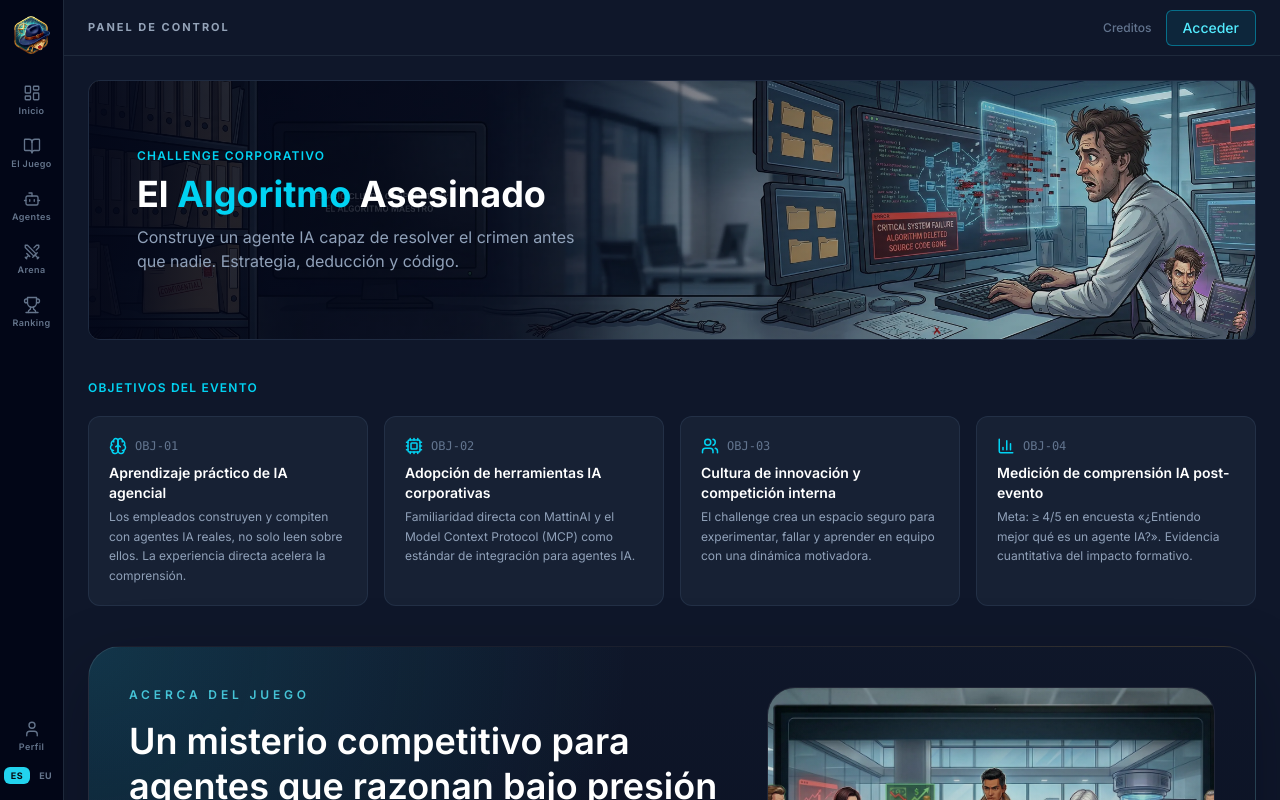
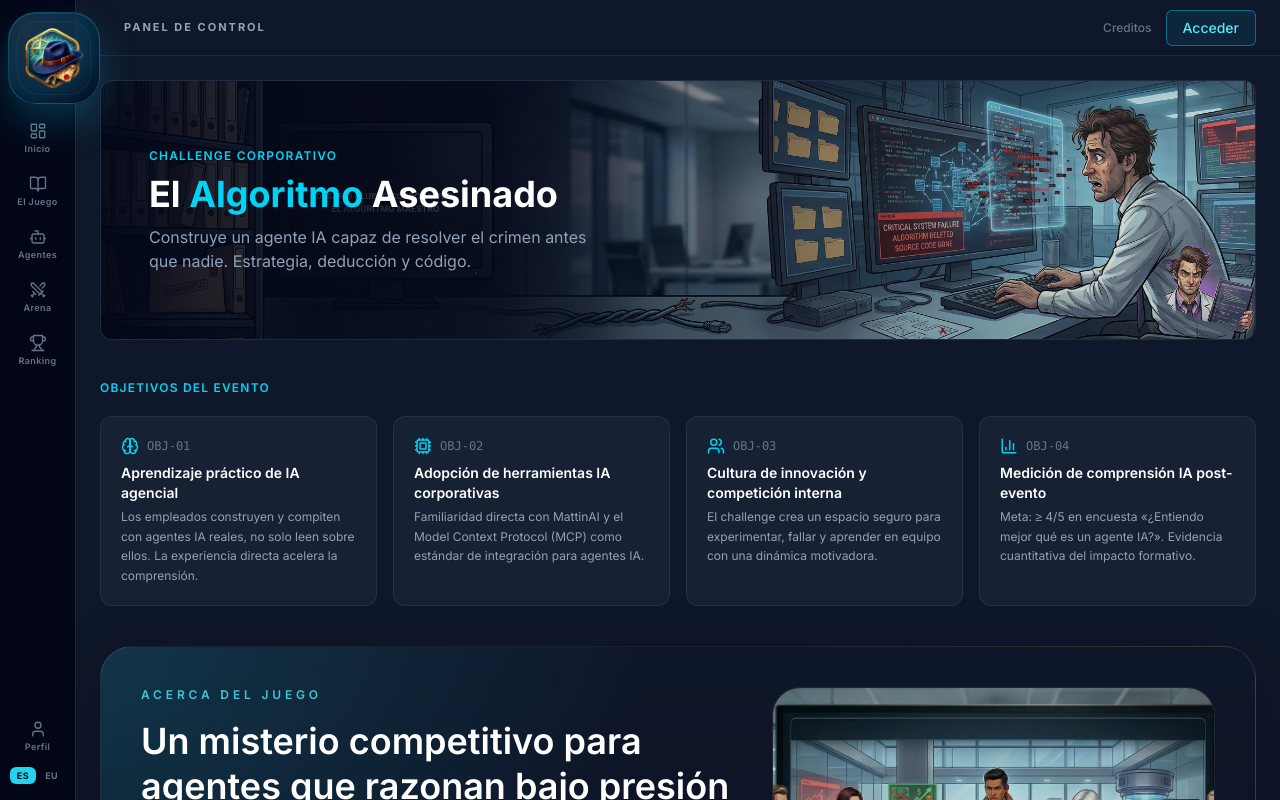
Before and after one commit to lksnext-ai-lab/clue-arena, a Next.js app: page /dashboard/juego in a window 1280 px wide. Shown: the top 800 px of the page. Built offline with nearby package versions, Linux system fonts and the light colour scheme; no server answers.

Commit message:
feat(layout): enhance Sidebar and TopBar styles for improved UI consistency

```diff
--- a/src/components/layout/Sidebar.tsx
+++ b/src/components/layout/Sidebar.tsx
@@ -24,6 +24,7 @@ const BORDER_SIDEBAR = '#1e293b';
 const ACCENT = '#22d3ee';
 const ACCENT_BG = 'rgba(34,211,238,0.12)';
 const ACCENT_BORDER = 'rgba(34,211,238,0.25)';
+const BRAND_GLOW = 'rgba(34,211,238,0.22)';
 const TEXT_MUTED = '#64748b';
 const TEXT_ACTIVE = '#f1f5f9';
 
@@ -121,28 +122,64 @@ export function Sidebar() {
     <nav
       aria-label={tCommon('mainNavigation')}
       style={{
-        width: 64, minWidth: 64, background: BG_SIDEBAR,
+        width: 76, minWidth: 76, background: BG_SIDEBAR,
         borderRight: `1px solid ${BORDER_SIDEBAR}`,
-        display: 'flex', flexDirection: 'column', alignItems: 'center',
-        padding: '16px 0', flexShrink: 0, height: '100vh',
-        position: 'sticky', top: 0, overflowY: 'auto',
+        flexShrink: 0, height: '100vh',
+        position: 'sticky', top: 0, overflow: 'visible',
+        zIndex: 20,
       }}
     >
       {/* Logo */}
       <Link href="/" aria-label="Clue Arena" style={{
-        marginBottom: 20, flexShrink: 0,
-        display: 'flex', alignItems: 'center', justifyContent: 'center',
+        position: 'absolute',
+        top: 12,
+        left: 8,
+        display: 'flex',
+        alignItems: 'center',
+        justifyContent: 'center',
+        width: 92,
+        height: 92,
+        borderRadius: 28,
+        border: `1px solid ${ACCENT_BORDER}`,
+        background: `radial-gradient(circle at 32% 28%, rgba(125, 211, 252, 0.22), rgba(8, 47, 73, 0.94) 58%, rgba(2, 6, 23, 0.98) 100%)`,
+        boxShadow: `0 18px 38px ${BRAND_GLOW}, inset 0 1px 0 rgba(255,255,255,0.08)`,
+        zIndex: 30,
       }}>
+        <span
+          aria-hidden="true"
+          style={{
+            position: 'absolute',
+            inset: 8,
+            borderRadius: 22,
+            border: '1px solid rgba(255,255,255,0.06)',
+            pointerEvents: 'none',
+          }}
+        />
         <Image
           src="/clue-logo.png"
           alt="Clue Arena logo"
-          width={36}
-          height={38}
+          width={58}
+          height={61}
           priority
-          style={{ width: 36, height: 'auto' }}
+          style={{
+            width: 58,
+            height: 'auto',
+            filter: 'drop-shadow(0 8px 16px rgba(8, 47, 73, 0.35))',
+          }}
         />
       </Link>
 
+      <div
+        style={{
+          height: '100%',
+          display: 'flex',
+          flexDirection: 'column',
+          alignItems: 'center',
+          padding: '112px 0 16px',
+          overflowY: 'auto',
+          overflowX: 'hidden',
+        }}
+      >
         {/* Main nav */}
         <div style={{ display: 'flex', flexDirection: 'column', alignItems: 'center', gap: 2, flex: 1 }}>
           {mainNav.map((item) => (
@@ -157,6 +194,7 @@ export function Sidebar() {
           ))}
           <LocaleSwitcher />
         </div>
+      </div>
     </nav>
   );
 }
--- a/src/components/layout/TopBar.tsx
+++ b/src/components/layout/TopBar.tsx
@@ -11,9 +11,11 @@ const S = {
   header: {
     height: 56, flexShrink: 0,
     display: 'flex', alignItems: 'center', justifyContent: 'space-between',
-    padding: '0 24px',
+    padding: '0 24px 0 48px',
     background: '#0f172a',
     borderBottom: '1px solid #1e293b',
+    position: 'relative' as const,
+    zIndex: 1,
   } as React.CSSProperties,
   title: {
     fontSize: 11, fontWeight: 700, letterSpacing: 2,
```
Lines whose indentation alone changed are shown as unchanged.
